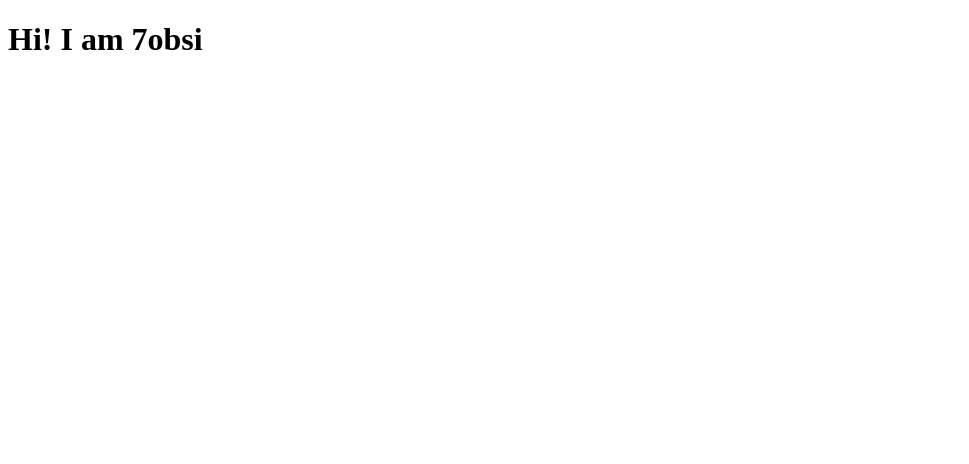
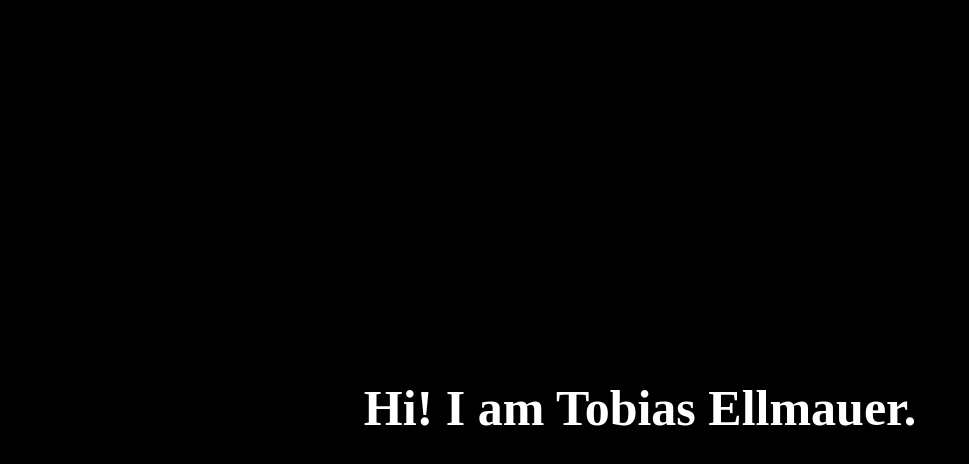
Before and after one commit to 7obsi/me-homepage, a plain HTML site: page index.html in a window 1280 px wide. Shown: the whole page, without its empty margins (0-969 px from the left). Drawn offline with Linux system fonts and the light colour scheme.

Commit message:
index.html

```diff
--- a/index.html
+++ b/index.html
@@ -1,15 +1,31 @@
 <!DOCTYPE html>
-<html>
+<html class="back">
 
-<head>
-    <title>7obsi</title>
-</head>
+<style>
+    h1{
+        color: white;
+        font-family: "Times New Roman", Times, serif;
+        font-size: 50px;
+    }
 
-<h1>Hi! I am 7obsi</h1>
+    .center{
+        height: 100vh;
+        display: flex;
+        justify-content: center;
+        align-items: center;
+    }
 
-</body>
+    .back{
+        background-color: black;
+    }
 
+</style>
 
-<footer>
-</footer>
+<main>
+
+<div class="center">
+    <h1>Hi! I am Tobias Ellmauer.</h1>
+</div>
+
+</main>
 </hmtl>
```
